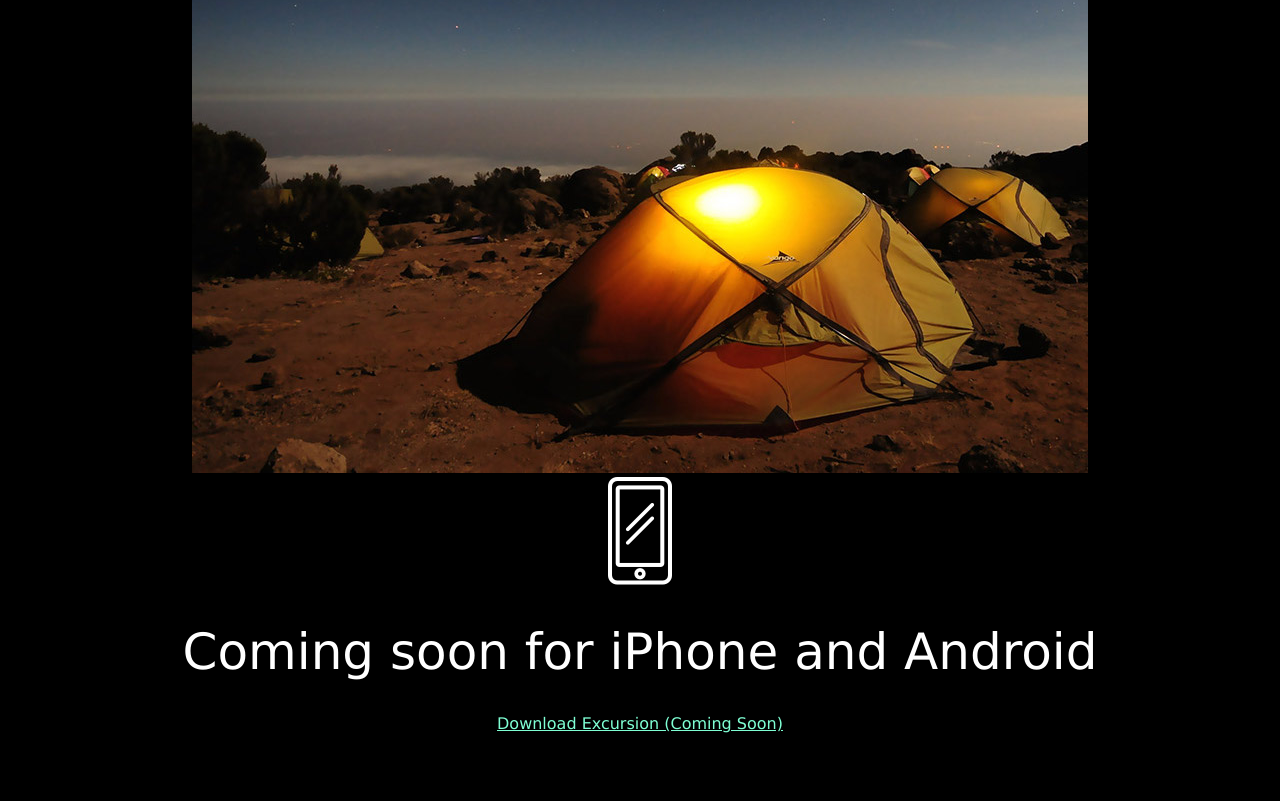
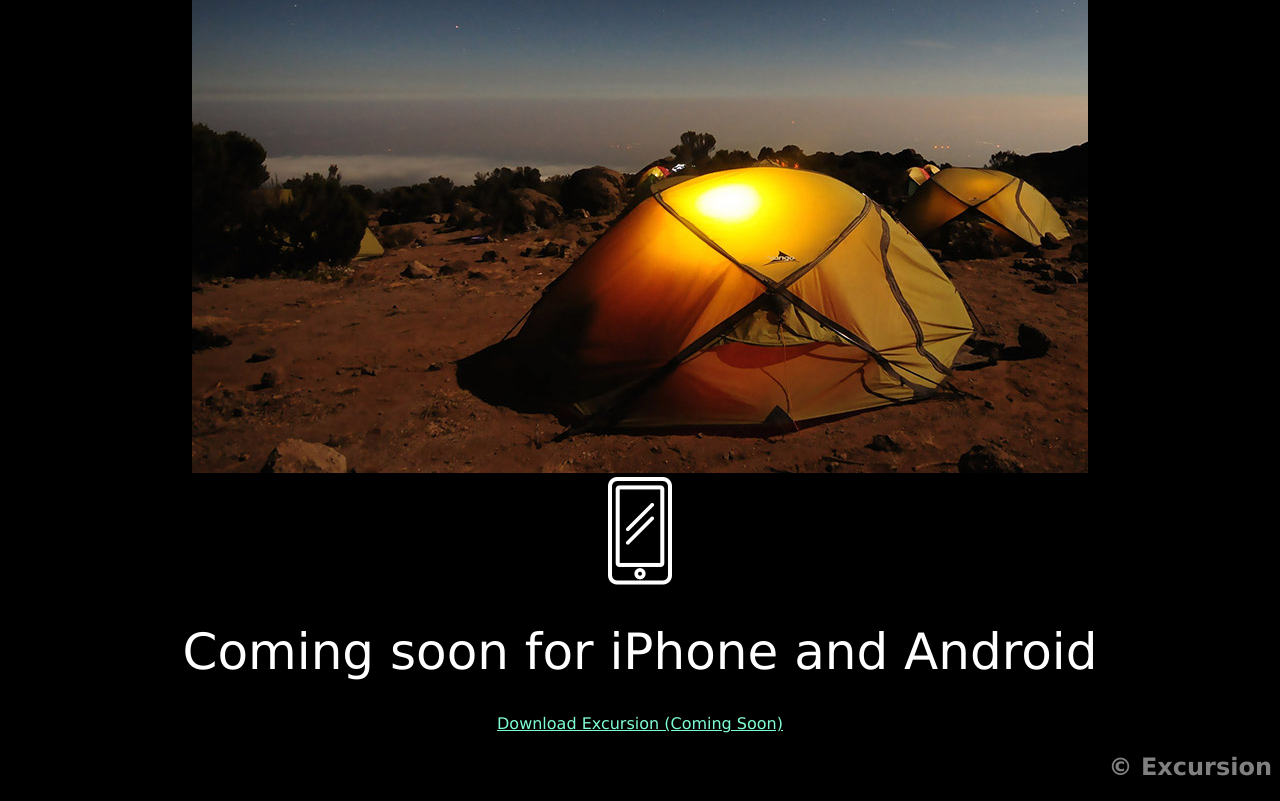
Before and after one commit to brokans/excursion.github.io, a plain HTML site: page index.html in a window 1280 px wide. Shown: the part 518-1319 px from the top of the page. Before the commit the page ends 1267 px from the top, so only its background shows below. Drawn offline with Linux system fonts and the light colour scheme.

Commit message:
lisasin footeri koos teksti ja css'ga

```diff
--- a/index.html
+++ b/index.html
@@ -19,10 +19,13 @@
             <img src="resources/images/camp.jpg">
         </div>
         <div>
-        <img src="resources/images/phone.png">
+          <img src="resources/images/phone.png">
         </div>
-        <h1 class="header--main">Coming soon for iPhone and Android</h1>
+          <h1 class="header--main">Coming soon for iPhone and Android</h1>
         <p><a class="link-cta" href="#">Download Excursion (Coming Soon)<a></p>
+        <footer>
+            <h2>© Excursion</h2>
+        </footer>
 
     </body>
 </html>
--- a/resources/style.css
+++ b/resources/style.css
@@ -26,3 +26,8 @@ body {
     font-size: 21px;
     color: gray;
 }
+
+footer {
+    text-align: right;
+    color: gray;
+}
```
